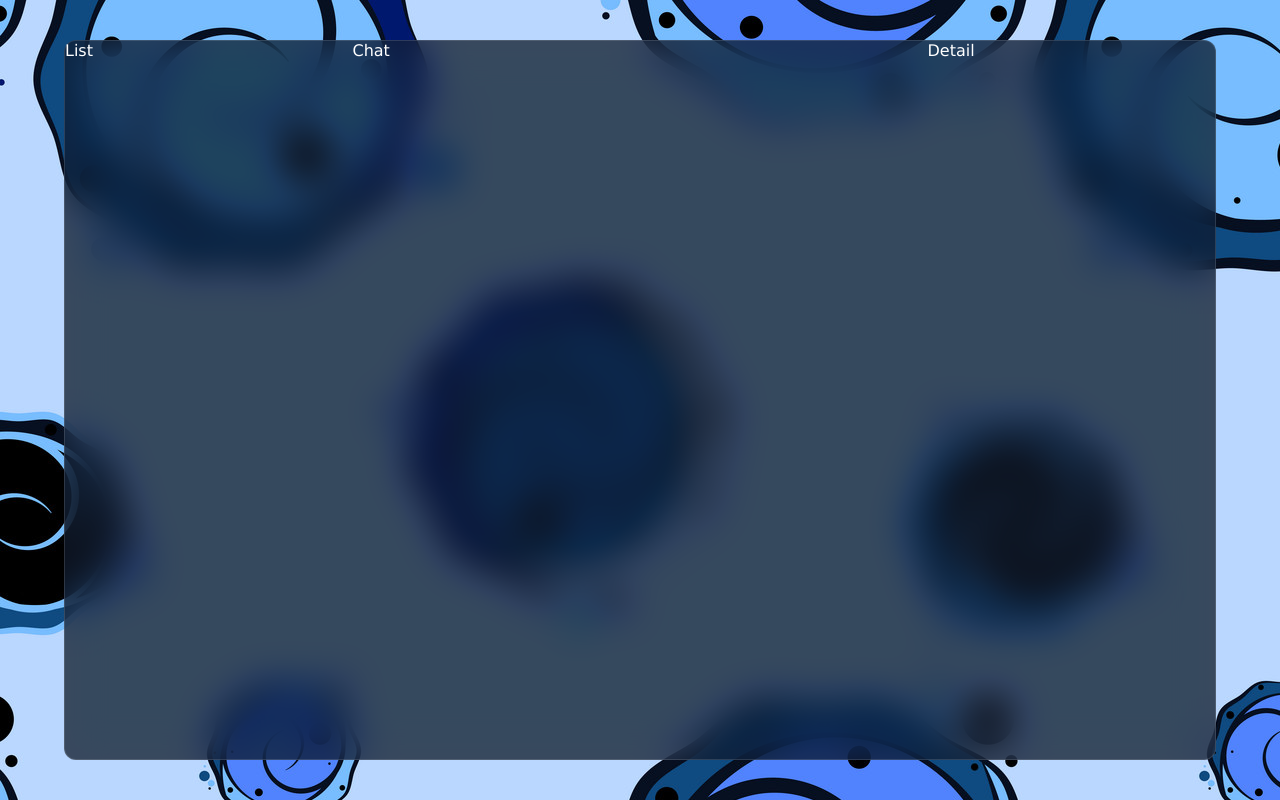
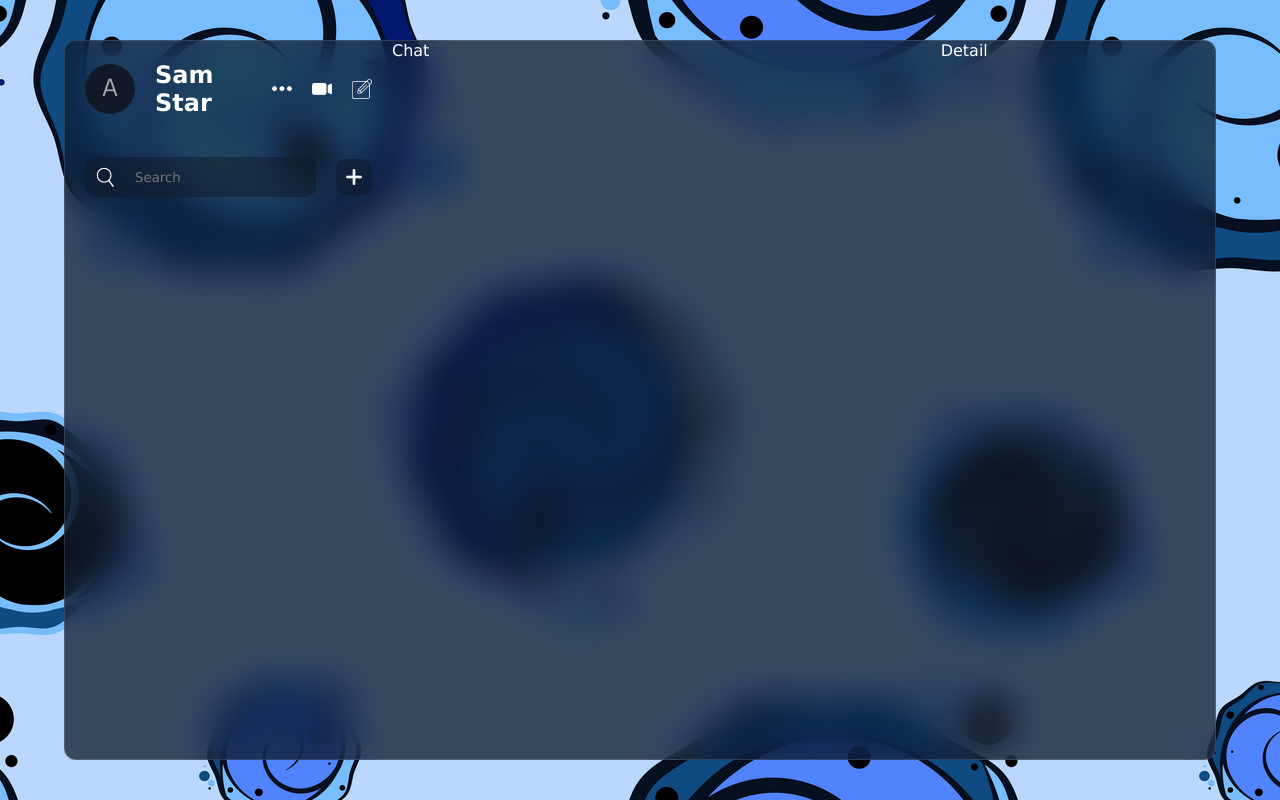
Before and after one commit to SamStar3/Chat-Application, a React (Vite) app: page / in a window 1280 px wide. Built offline with nearby package versions, Linux system fonts and the light colour scheme.

Commit message:
file added

```diff
--- a/src/component/list/List.jsx
+++ b/src/component/list/List.jsx
@@ -1,8 +1,13 @@
+import ChatList from "./chatLIst/ChatList"
 import "./list.css"
+import Userinfo from "./userInfo/UserInfo"
 
 const List =() => {
     return (
-        <div className="list">List</div>
+        <div className="list">
+            <Userinfo/>
+            <ChatList/>
+            </div>
     )
 }
 
--- a/src/component/list/chatLIst/ChatList.jsx
+++ b/src/component/list/chatLIst/ChatList.jsx
@@ -2,10 +2,16 @@ import "./chatList.css"
 
 const ChatList =() => {
     return (
-        <div className="chatList">ChatList</div>
+        <div className="chatList">
+            <div className="search">
+                <div className="searchBar">
+                    <img src="./search.png" alt="" />
+                    <input type="text" placeholder="Search" />
+                </div>
+                <img src="./plus.png" alt="" className="add"/>
+            </div>
+        </div>
     )
 }
 
 export default ChatList
-
-// 19.30
--- a/src/component/list/chatLIst/chatList.css
+++ b/src/component/list/chatLIst/chatList.css
@@ -1,3 +1,40 @@
 .chatList {
+    .search{
+        display: flex;
+        align-items: center;
+        gap: 20px;
+        padding: 20px;
 
+        .searchBar{
+            flex: 1;
+            background-color: rgba(17, 25, 40, 0.5);
+            display: flex;
+            align-items: center;
+            gap: 20px;
+            border-radius: 10px;
+            padding: 10px;
+
+            input {
+                background-color: transparent;
+                border: none;
+                outline: none;
+                color: white;
+                flex: 1;
+            }
+
+            img{
+                width: 20px;
+                height: 20px;
+            }
+        }
+
+        .add{
+            width: 36px;
+            height: 36px;
+            background-color: rgba(17, 25, 40, 0.5);
+            padding: 10px;
+            border-radius: 10px;
+            cursor: pointer;
+        }
+    }
 }
--- a/src/component/list/userInfo/UserInfo.jsx
+++ b/src/component/list/userInfo/UserInfo.jsx
@@ -2,7 +2,17 @@ import "./UserInfo.css"
 
 const Userinfo =() => {
     return (
-        <div className="userInfo">Userinfo</div>
+        <div className="userInfo">
+            <div className="user">
+                <img src="./avatar.png" alt="" />
+                <h2>Sam Star</h2>
+            </div>
+            <div className="icons">
+                <img src="./more.png" alt="" />
+                <img src="./video.png" alt="" />
+                <img src="./edit.png" alt="" />
+            </div>
+        </div>
     )
 }
 
--- a/src/component/list/userInfo/userInfo.css
+++ b/src/component/list/userInfo/userInfo.css
@@ -1,3 +1,28 @@
 .userInfo {
+    padding: 20px;
+    display: flex;
+    align-items: center;
+    justify-content: space-between;
 
+    .user {
+        display: flex;
+        align-items: center;
+        gap: 20px;
+        img{
+            width: 50px;
+            height: 50px;
+            border-radius: 50%;
+            object-fit: cover;
+        }
+    }
+
+    .icons{
+        display: flex;
+        gap: 20px;
+
+        img {
+            width: 20px;
+            height: 20px;
+        }
+    }
 }
```
